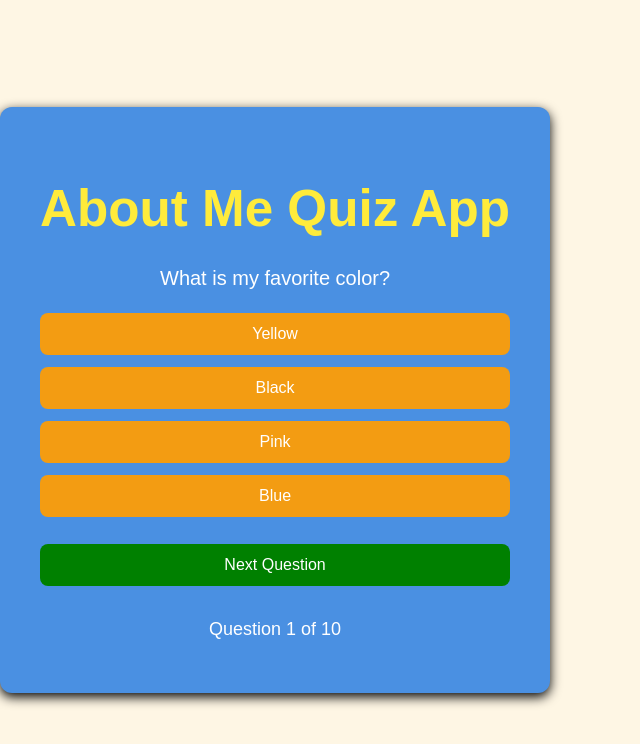
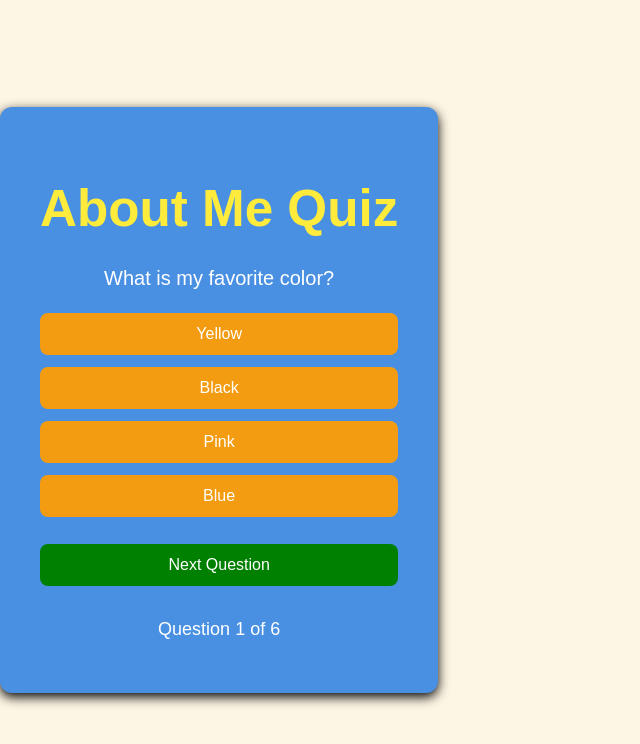
Before and after one commit to sadiyameem/my-react-quiz-app, a React (Vite) app: page / in a window 1280 px wide. Shown: the top 744 px of the page, without its empty margins (0-640 px from the left). Built offline with nearby package versions, Linux system fonts and the light colour scheme.

Commit message:
rewrote the code to make it look clear, added comments to better understand, and debugged to make it work

```diff
--- a/src/App.jsx
+++ b/src/App.jsx
@@ -1,6 +1,7 @@
-import React, { useState } from 'react';
+import React, {useState} from 'react';
 import './App.css';
 
+// main quiz part
 function App() {
     const questions = [
         {
@@ -29,7 +30,7 @@ function App() {
                 {answerText: 'Arias', isCorrect: false},
                 {answerText: 'Pisces', isCorrect: true},
                 {answerText: 'Leo', isCorrect: false},
-                {answerText: 'Cancer', isCorrect: true},
+                {answerText: 'Cancer', isCorrect: false},
             ],
         },
 
@@ -57,73 +58,35 @@ function App() {
             questionText: 'Where am I from?',
             answerOptions: [
                 {answerText: 'Canada', isCorrect: false},
-                {answerText: 'Texas', isCorrect: true},
+                {answerText: 'Texas', isCorrect: false},
                 {answerText: 'NYC', isCorrect: true},
                 {answerText: 'Florida', isCorrect: false},
             ],
         },
-
-        {
-            questionText: 'When is my birthday month?',
-            answerOptions: [
-                {answerText: 'March', isCorrect: true},
-                {answerText: 'June', isCorrect: false},
-                {answerText: 'October', isCorrect: true},
-                {answerText: 'December', isCorrect: false},
-            ],
-        },
-
-        {
-            questionText: 'What is my favorite animal?',
-            answerOptions: [
-                {answerText: 'Dogs', isCorrect: false},
-                {answerText: 'Ducks', isCorrect: false},
-                {answerText: 'Cats', isCorrect: true},
-                {answerText: 'Bunnies', isCorrect: false},
-            ],
-        },
-
-        {
-            questionText: 'What is my favorite fast food item to eat?',
-            answerOptions: [
-                {answerText: 'Fries', isCorrect: true},
-                {answerText: 'Burgers', isCorrect: false},
-                {answerText: 'Fried Chicken', isCorrect: false},
-                {answerText: 'Wraps', isCorrect: false},
-            ],
-        },
-
-        {
-            questionText: 'What is my favorite season?',
-            answerOptions: [
-                {answerText: 'Winter', isCorrect: false},
-                {answerText: 'Fall', isCorrect: true},
-                {answerText: 'Summer', isCorrect: false},
-                {answerText: 'Spring', isCorrect: false},
-            ],
-        },
     ];
 
-    // State to track which question is showing
+    // state to track which question is showing
     const [currentQuestion, setCurrentQuestion] = useState(0);
 
     // track selected answer
     const [selectedAnswer, setSelectAnswer] = useState(null);
 
-    // track score
+    // trck score
     const [score, setScore] = useState(0);
     const [showScore, setShowScore] = useState(false);
 
+    // when the user selects an answer
     const handleAnswerClick = (isCorrect, index) => {
         setSelectAnswer(index);
         if (isCorrect) {
             setScore(score +1);
-            alert('Correct');
+            alert('Correct!');
         } else {
             alert('Wrong');
         }
     };
 
+    // move to the next question
     const handleNextQuestion = () => {
         setSelectAnswer(null);
         if (currentQuestion < questions.length - 1) {
@@ -133,7 +96,7 @@ function App() {
         }
     };
 
-    //if quiz is finshed show the score
+    // if quiz is finished show the score
     if (showScore) {
         return (
             <div className="app-container">
@@ -150,10 +113,11 @@ function App() {
         )
     }
 
+    // main quiz layout
     return (
         <div className="app-container">
             <div className="quiz-box">
-                <h1>About Me Quiz App</h1>
+                <h1>About Me Quiz</h1>
                 <p className="question-text">{questions[currentQuestion].questionText}</p>
                 <div className="answer-section">
                     {questions[currentQuestion].answerOptions.map((option, index) =>
@@ -164,7 +128,7 @@ function App() {
                     ? option.isCorrect
                     ? 'correct'
                     : 'wrong'
-                    : ''
+                    : ""
                 }`}
             onClick={() => handleAnswerClick(option.isCorrect, index)}
         >
```
Lines whose indentation alone changed are shown as unchanged.
